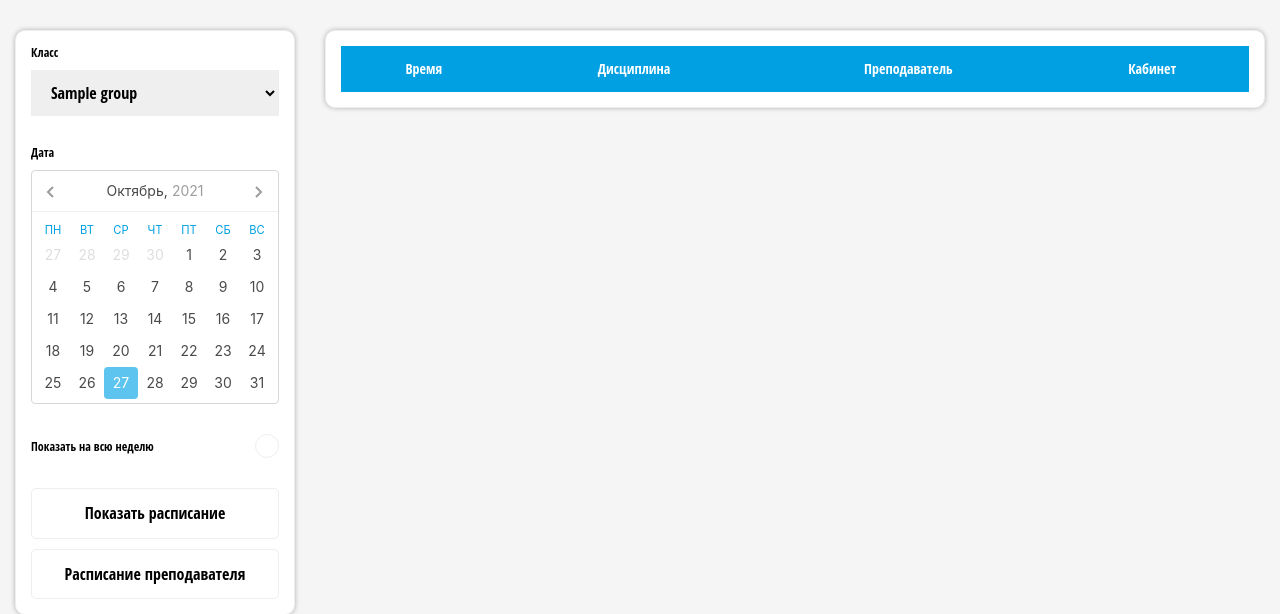
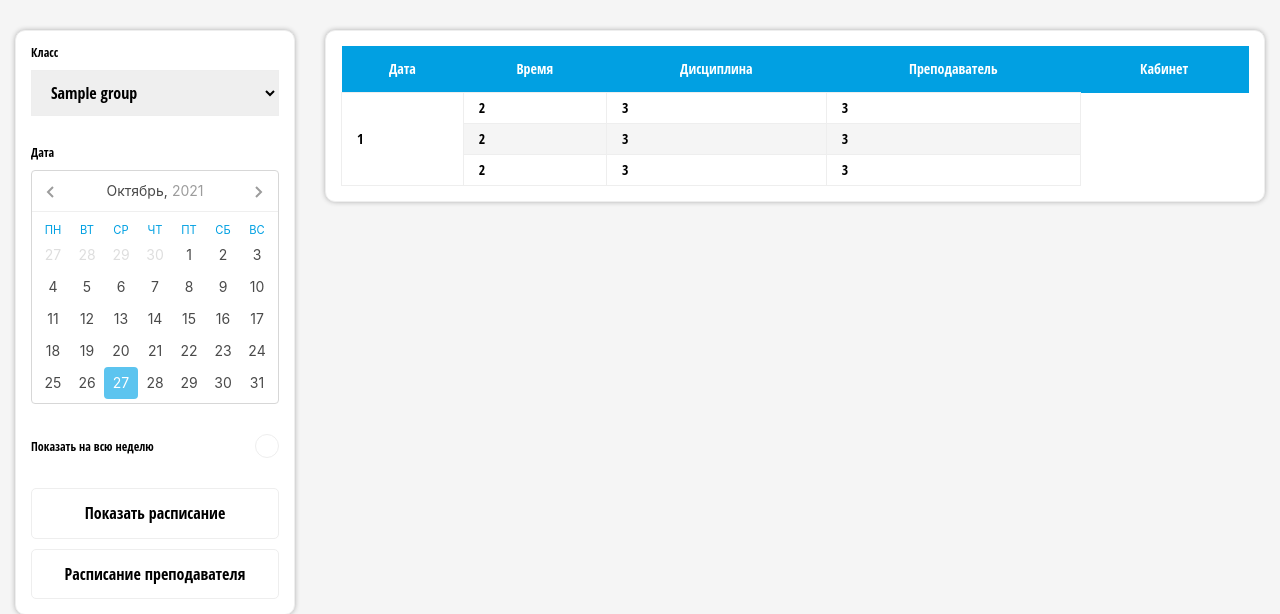
Before and after one commit to Elrik237/SchoolSchedule, a Django app: page / in a window 1280 px wide. Shown: the top 614 px of the page. Run offline with Django 3.2, Linux system fonts and the light colour scheme; tables that the repository leaves empty hold one stand-in row (values such as "Sample post"); lists and menus that the app fills with data are empty; some libraries are stand-ins or nearby versions.

Commit message:
Группировка данных по подгруппам и дням

```diff
--- a/schedule/main/views.py
+++ b/schedule/main/views.py
@@ -2,12 +2,16 @@ from django.http.response import JsonResponse
 from django.shortcuts import render
 from django.views.generic.base import TemplateView, View
 from django.contrib.staticfiles import finders
+from django.db.models import *
 
 import pandas as pd
 import json
 import datetime
 
 from .models import Schedule, Teachers,Groups
+
+from operator import itemgetter
+from itertools import groupby
 
 
 def customDateSerialize(o):
@@ -42,16 +46,25 @@ class SearchSchedule(View):
 
         if type_schedule == 'group':
             if len(select_date) == 1:
+
                 schedule_list = Schedule.objects.filter(
                     group = select_group,
                     day = date_from
                     ).values('day', 'time', 'discipline', 'teacher', 'teacher__fio', 'group', 'group__name', 'place').order_by('time')
 
+                schedule_list = self.group(schedule_list)
+
             elif len(select_date) == 2:
+
                 schedule_list = Schedule.objects.filter(
                     group = select_group,
                     day__range = select_date
                     ).values('day', 'time', 'discipline', 'teacher', 'teacher__fio', 'group', 'group__name', 'place').order_by('day', 'time')
+
+
+
+                schedule_list = self.group(schedule_list)
+
 
         if type_schedule == 'teacher':
             if len(select_date) == 1:
@@ -60,13 +73,46 @@ class SearchSchedule(View):
                     day = date_from
                     ).values('day', 'time', 'discipline', 'teacher', 'teacher__fio', 'group', 'group__name', 'place').order_by('time')
 
+                schedule_list = self.group(schedule_list)
+
             elif len(select_date) == 2:
                 schedule_list = Schedule.objects.filter(
                     teacher = select_teacher,
                     day__range = select_date
                     ).values('day', 'time', 'discipline', 'teacher', 'teacher__fio', 'group', 'group__name', 'place').order_by('day', 'time')
 
+                schedule_list = self.group(schedule_list)
 
         data = json.dumps(list(schedule_list), default = customDateSerialize)
 
         return JsonResponse(data = data, safe=False)
+
+
+    def group(self, items):
+
+        if len(items) == 0:
+            return []
+
+        grouped_for_day_data = []
+        grouped_data = []
+
+        prev_item, full_items = items[0], items[1:]
+
+        subgroup = [prev_item]
+
+        for item in full_items:
+            if item['day'] != prev_item['day']:
+                grouped_for_day_data.append(subgroup)
+                subgroup = []
+            subgroup.append(item)
+            prev_item = item
+        grouped_for_day_data.append(subgroup)
+
+        for item in grouped_for_day_data:
+            if len(item) == 1:
+                grouped_data.append([item])
+                continue
+
+            grouped_data.append([list(v) for k,v in groupby(item, key=itemgetter('time'))])
+
+        return grouped_data
--- a/schedule/static/js/index.js
+++ b/schedule/static/js/index.js
@@ -1,8 +1,12 @@
 //-- Переменные --//
 let datepickerInstance = null,
     type = 'group';
+//-- /Переменные --//
 
-//-- /Переменные --//
+
+// -- Вспомогательные функции -- //
+const getLength = arr => arr.flat(Infinity).length;
+// -- .Вспомогательные функции -- //
 
 
 //-- Слушатели --//
@@ -16,8 +20,8 @@ document.getElementById('showForGroup').addEventListener('click', showForGroup);
 // Заголовки таблицы в зависимости от типа расписания (для студентов, преподователей и т.д.)
 function getTableHeader() {
   const table_headers = {
-    "group": ['Время', 'Дисциплина', 'Преподаватель', 'Кабинет'],
-    "teacher": ['Время', 'Дисциплина', 'Класс', 'Кабинет'],
+    "group": ['Дата', 'Время', 'Дисциплина', 'Преподаватель', 'Кабинет'],
+    "teacher": ['Дата', 'Время', 'Дисциплина', 'Класс', 'Кабинет'],
   }
 
   return table_headers[type];
@@ -61,9 +65,9 @@ function submitSearchForm(event) {
   event.preventDefault();
 
   let selectGroup = document.getElementById('group').value,
-      selectTeacher = document.getElementById('teacher').value,
-      selectDate = datepickerInstance.selectedDates,
-      fullWeekCheckbox = document.getElementById('fullWeek');
+    selectTeacher = document.getElementById('teacher').value,
+    selectDate = datepickerInstance.selectedDates,
+    fullWeekCheckbox = document.getElementById('fullWeek');
 
   let checkFullWeekCheckbox = fullWeekCheckbox.checked;
 
@@ -83,7 +87,7 @@ function submitSearchForm(event) {
   document.getElementById('groupName').innerHTML = `класс: ${getSelectText()}`;
   document.getElementById('date').innerHTML = `${dateText}`;
 
-  let params = {selectGroup, selectTeacher, selectDate, type}
+  let params = { selectGroup, selectTeacher, selectDate, type }
 
   axios.get('/search', {
     params
@@ -101,7 +105,8 @@ function submitSearchForm(event) {
 
 // Формирование таблицы для классов
 function showData(data, check) {
-  let tbody = document.getElementById('tbody');
+
+  const tbody = document.getElementById('tbody');
 
   let html = '';
 
@@ -111,65 +116,61 @@ function showData(data, check) {
     return false;
   }
 
-  if (check) {
-    let result = [];
+  data.forEach((day) => {
+    day.forEach((item, index) => {
+      let subHtml = '';
 
-    let dayFormatData = Array.from(new Set(data.map(item => item.day )));
-
-    dayFormatData.forEach((item, index) =>{
-        result[index] = data.filter(subitem => subitem.day == item )
-    });
-
-    result.forEach(item => {
-      item.forEach((subitem, index) => {
-
-        if (index === 0) {
-          let trDayName = `<tr>
-            <td colspan="4">${moment(subitem.day).format('DD.MM.YYYY')}</td>
-          </tr>`;
-
-          html += trDayName;
-        }
-
+      item.forEach((subitem, subindex) => {
         let columnGroupOrTeacher = '';
 
+        let tr;
+
+        // Если поиск по классам, то в 4 колонку выводим имя преподавателя
+        // если по преподавателям - то класс
         if (type === 'group') {
           columnGroupOrTeacher = subitem.teacher__fio;
         } else {
           columnGroupOrTeacher = subitem.group__name;
         }
 
-        let tr = `<tr>
+        // Формирование первой колонки с датой
+        let dayColumn = '';
+        if (index == 0 && subindex == 0) {
+          dayColumn = `<td width="15%" rowspan="${getLength(day)}" align="center">${subitem.day}</td>`
+        }
+
+        // Если урок по подгруппам
+        if (item.length > 1) {
+
+          // Формирование первой колонки с временем урока
+          let timeColumn = '';
+          if (subindex == 0) {
+            timeColumn = `<td width="15%" rowspan="${item.length}" align="center">${subitem.time}</td>`
+          }
+
+          tr = `<tr>
+            ${dayColumn}
+            ${timeColumn}
+            <td>${subitem.discipline}</td>
+            <td>${columnGroupOrTeacher}</td>
+            <td width="15%" align="center">${subitem.place}</td>
+          </tr>`
+        } else {
+          tr = `<tr>
+            ${dayColumn}
             <td width="15%" align="center">${subitem.time}</td>
             <td>${subitem.discipline}</td>
             <td>${columnGroupOrTeacher}</td>
             <td width="15%" align="center">${subitem.place}</td>
-          </tr>`;
+          </tr>`
+        }
 
-          html += tr;
+        subHtml += tr;
       })
+
+      html += subHtml;
     })
-
-  } else {
-    data.forEach(item => {
-      let columnGroupOrTeacher = '';
-
-      if (type === 'group') {
-        columnGroupOrTeacher = item.teacher__fio;
-      } else {
-        columnGroupOrTeacher = item.group__name;
-      }
-
-      let tr = `<tr>
-        <td width="15%" align="center">${item.time}</td>
-        <td>${item.discipline}</td>
-        <td>${item.teacher__fio}</td>
-        <td width="15%" align="center">${item.place}</td>
-      </tr>`;
-
-      html += tr;
-    });
-  }
+  });
 
   tbody.innerHTML = html;
 }
--- a/schedule/templates/home.html
+++ b/schedule/templates/home.html
@@ -56,6 +56,22 @@
             <thead id="thead">
             </thead>
             <tbody id="tbody">
+              <tr>
+                <td rowspan="3">1</td>
+                <td>2</td>
+                <td>3</td>
+                <td>3</td>
+              </tr>
+              <tr>
+                <td>2</td>
+                <td>3</td>
+                <td>3</td>
+              </tr>
+              <tr>
+                <td>2</td>
+                <td>3</td>
+                <td>3</td>
+              </tr>
             </tbody>
           </table>
         </main>
```
